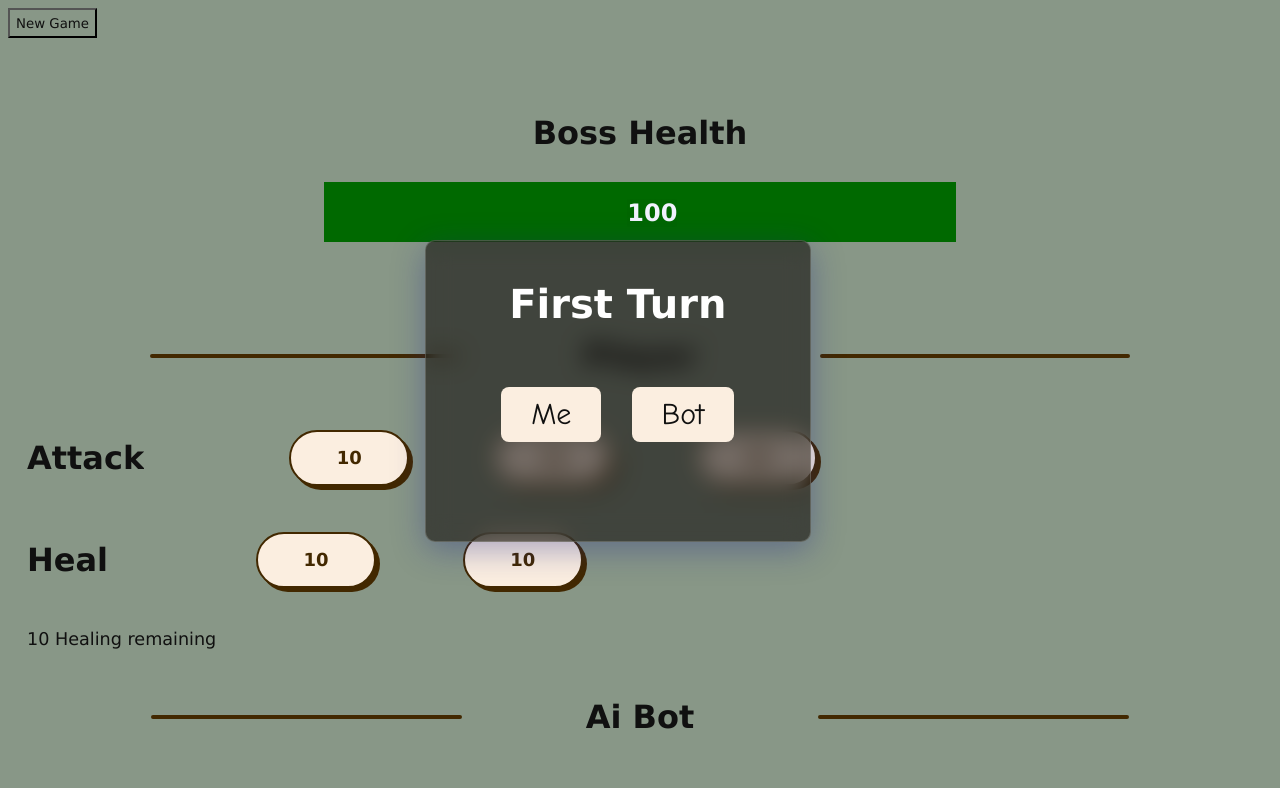
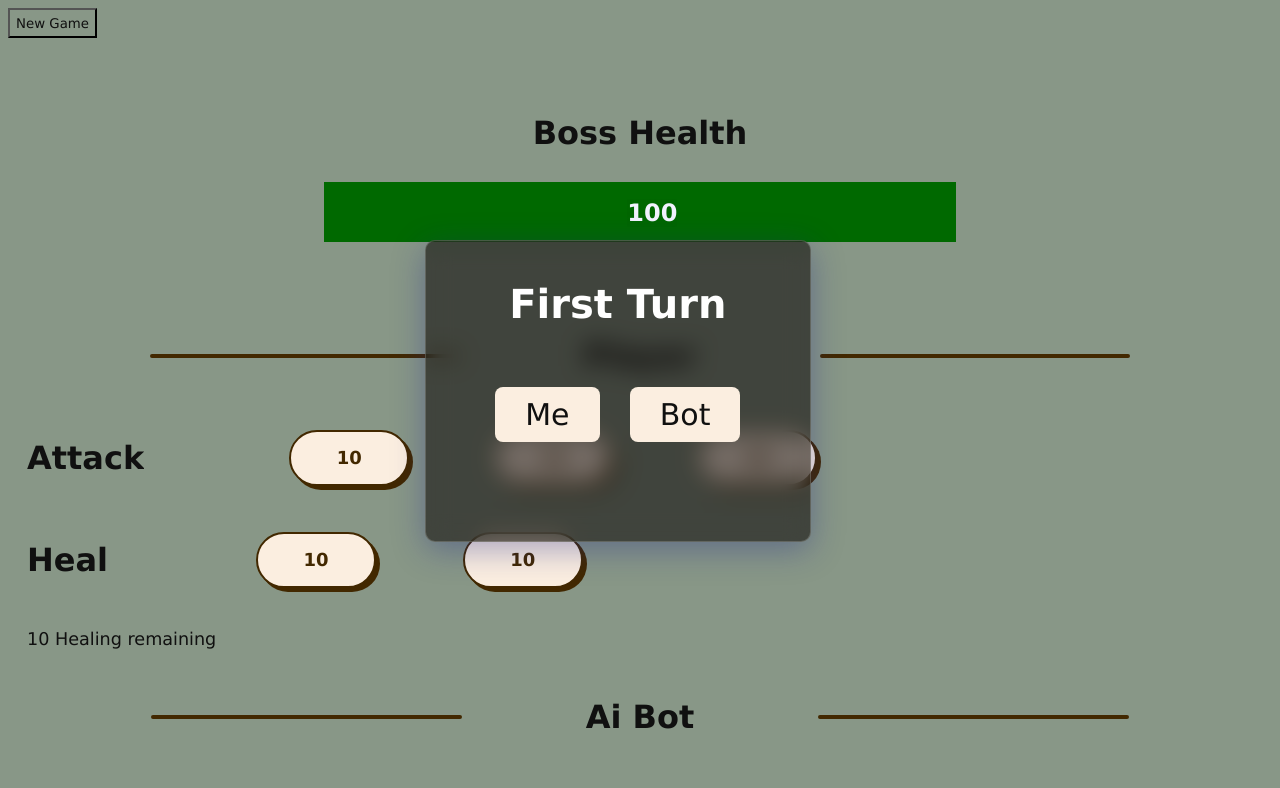
Before and after one commit to IMohammedNasr/Fight-The-Boss, a plain HTML site: page index.html in a window 1280 px wide. Shown: the top 788 px of the page. Drawn offline with Linux system fonts and the light colour scheme.

Commit message:
Update style.css

```diff
--- a/style.css
+++ b/style.css
@@ -167,7 +167,6 @@ h1{
 }
 
 .selectWhoStarts button{
-    font-family: "Comic Sans MS", cursive, sans-serif;
     font-size:  40px;
     padding: 10px 30px;
     margin-top: 20px;
```
